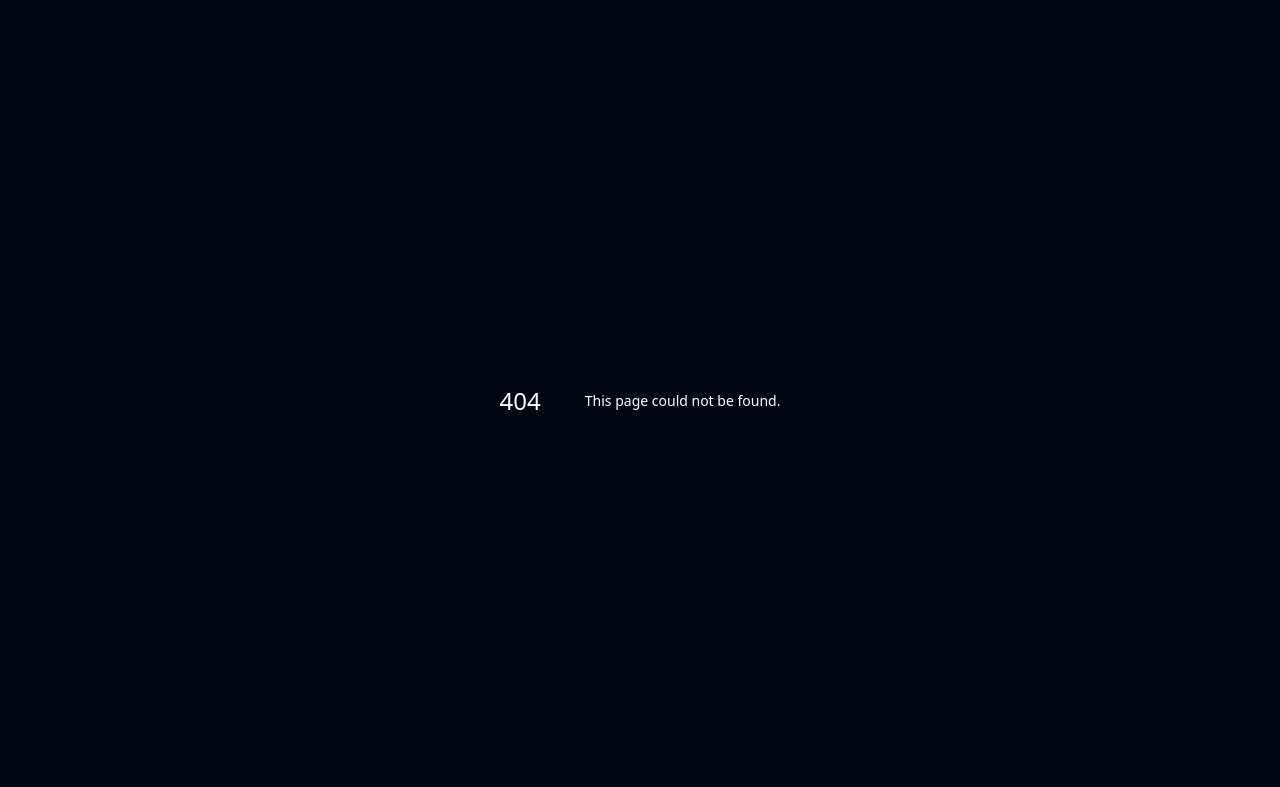
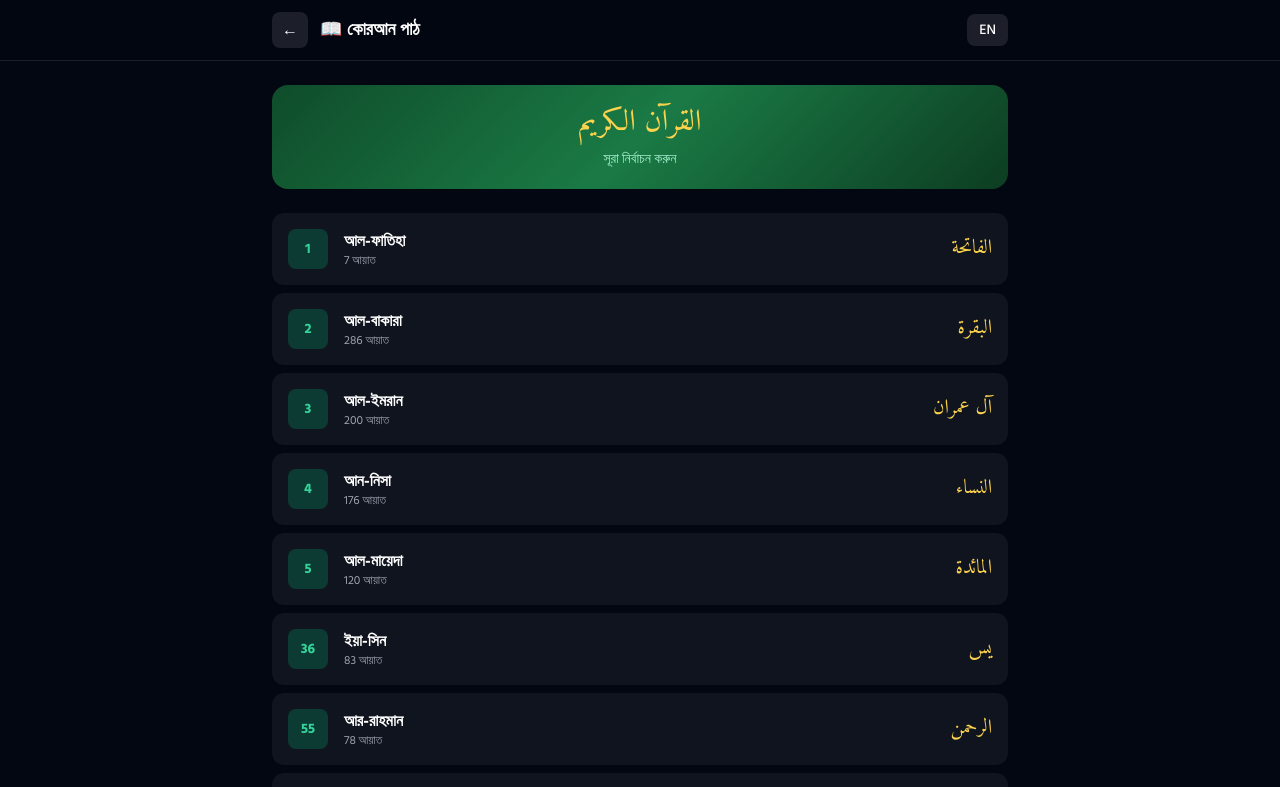
Before and after one commit to muhammadshourov404/nurapp, a Next.js app: page /nurapp/quran in a window 1280 px wide. Before the commit this address had no page. Shown: the top 787 px of the page. Built offline with nearby package versions, Linux system fonts and the light colour scheme.

Commit message:
Create page.js

```diff
--- /dev/null
+++ b/app/quran/page.js
@@ -0,0 +1,188 @@
+'use client'
+
+import { useState, useEffect } from 'react'
+import Link from 'next/link'
+
+const SURAHS = [
+  { number: 1, name: 'আল-ফাতিহা', nameEn: 'Al-Fatihah', arabic: 'الفاتحة', verses: 7 },
+  { number: 2, name: 'আল-বাকারা', nameEn: 'Al-Baqarah', arabic: 'البقرة', verses: 286 },
+  { number: 3, name: 'আল-ইমরান', nameEn: 'Al-Imran', arabic: 'آل عمران', verses: 200 },
+  { number: 4, name: 'আন-নিসা', nameEn: 'An-Nisa', arabic: 'النساء', verses: 176 },
+  { number: 5, name: 'আল-মায়েদা', nameEn: 'Al-Maidah', arabic: 'المائدة', verses: 120 },
+  { number: 36, name: 'ইয়া-সিন', nameEn: 'Ya-Sin', arabic: 'يس', verses: 83 },
+  { number: 55, name: 'আর-রাহমান', nameEn: 'Ar-Rahman', arabic: 'الرحمن', verses: 78 },
+  { number: 56, name: 'আল-ওয়াকিয়া', nameEn: 'Al-Waqiah', arabic: 'الواقعة', verses: 96 },
+  { number: 67, name: 'আল-মুলক', nameEn: 'Al-Mulk', arabic: 'الملك', verses: 30 },
+  { number: 78, name: 'আন-নাবা', nameEn: 'An-Naba', arabic: 'النبأ', verses: 40 },
+  { number: 112, name: 'আল-ইখলাস', nameEn: 'Al-Ikhlas', arabic: 'الإخلاص', verses: 4 },
+  { number: 113, name: 'আল-ফালাক', nameEn: 'Al-Falaq', arabic: 'الفلق', verses: 5 },
+  { number: 114, name: 'আন-নাস', nameEn: 'An-Nas', arabic: 'الناس', verses: 6 },
+]
+
+export default function QuranPage() {
+  const [selectedSurah, setSelectedSurah] = useState(null)
+  const [verses, setVerses] = useState([])
+  const [loading, setLoading] = useState(false)
+  const [lang, setLang] = useState('bn')
+  const [fontSize, setFontSize] = useState('lg')
+
+  const loadSurah = async (surah) => {
+    setSelectedSurah(surah)
+    setLoading(true)
+    setVerses([])
+    try {
+      const [arRes, enRes] = await Promise.all([
+        fetch(`https://api.alquran.cloud/v1/surah/${surah.number}`),
+        fetch(`https://api.alquran.cloud/v1/surah/${surah.number}/en.asad`)
+      ])
+      const arData = await arRes.json()
+      const enData = await enRes.json()
+
+      const combined = arData.data.ayahs.map((ayah, i) => ({
+        number: ayah.numberInSurah,
+        arabic: ayah.text,
+        english: enData.data.ayahs[i]?.text || '',
+      }))
+      setVerses(combined)
+    } catch {
+      setVerses([])
+    }
+    setLoading(false)
+  }
+
+  const arabicFontSize = {
+    sm: 'text-2xl', lg: 'text-3xl', xl: 'text-4xl'
+  }
+
+  return (
+    <main className="min-h-screen bg-gray-950">
+      {/* Header */}
+      <header className="sticky top-0 z-50 bg-gray-950/80 backdrop-blur-xl border-b border-white/10">
+        <div className="max-w-3xl mx-auto px-4 py-3 flex items-center justify-between">
+          <div className="flex items-center gap-3">
+            {selectedSurah ? (
+              <button
+                onClick={() => setSelectedSurah(null)}
+                className="w-9 h-9 rounded-lg bg-white/10 hover:bg-white/20 flex items-center justify-center transition-all"
+              >
+                ←
+              </button>
+            ) : (
+              <Link href="/nurapp" className="w-9 h-9 rounded-lg bg-white/10 hover:bg-white/20 flex items-center justify-center transition-all">
+                ←
+              </Link>
+            )}
+            <h1 className="text-lg font-bold text-white">
+              {selectedSurah
+                ? `${selectedSurah.arabic} — ${lang === 'bn' ? selectedSurah.name : selectedSurah.nameEn}`
+                : (lang === 'bn' ? '📖 কোরআন পাঠ' : '📖 Quran Reader')}
+            </h1>
+          </div>
+          <div className="flex items-center gap-2">
+            {selectedSurah && (
+              <div className="flex gap-1">
+                {['sm', 'lg', 'xl'].map(s => (
+                  <button
+                    key={s}
+                    onClick={() => setFontSize(s)}
+                    className={`w-8 h-8 rounded-lg text-xs font-bold transition-all ${fontSize === s ? 'bg-emerald-600 text-white' : 'bg-white/10 text-gray-400'}`}
+                  >
+                    {s === 'sm' ? 'A' : s === 'lg' ? 'A' : 'A'}
+                  </button>
+                ))}
+              </div>
+            )}
+            <button
+              onClick={() => setLang(lang === 'bn' ? 'en' : 'bn')}
+              className="px-3 py-1.5 rounded-lg bg-white/10 hover:bg-white/20 text-sm font-medium transition-all"
+            >
+              {lang === 'bn' ? 'EN' : 'বাং'}
+            </button>
+          </div>
+        </div>
+      </header>
+
+      <div className="max-w-3xl mx-auto px-4 py-6">
+
+        {!selectedSurah ? (
+          <>
+            {/* Surah List */}
+            <div className="mb-6 rounded-2xl gradient-green p-5 text-center">
+              <p className="font-arabic text-3xl text-amber-300 mb-2">القرآن الكريم</p>
+              <p className="text-emerald-200 text-sm">
+                {lang === 'bn' ? 'সূরা নির্বাচন করুন' : 'Select a Surah to read'}
+              </p>
+            </div>
+
+            <div className="space-y-2">
+              {SURAHS.map((surah) => (
+                <button
+                  key={surah.number}
+                  onClick={() => loadSurah(surah)}
+                  className="w-full rounded-xl bg-white/5 hover:bg-white/10 p-4 flex items-center justify-between transition-all card-hover"
+                >
+                  <div className="flex items-center gap-4">
+                    <div className="w-10 h-10 rounded-lg bg-emerald-600/30 flex items-center justify-center text-emerald-400 font-bold text-sm">
+                      {surah.number}
+                    </div>
+                    <div className="text-left">
+                      <p className="text-white font-bold">
+                        {lang === 'bn' ? surah.name : surah.nameEn}
+                      </p>
+                      <p className="text-gray-400 text-xs">
+                        {lang === 'bn' ? `${surah.verses} আয়াত` : `${surah.verses} verses`}
+                      </p>
+                    </div>
+                  </div>
+                  <p className="font-arabic text-xl text-amber-300">{surah.arabic}</p>
+                </button>
+              ))}
+            </div>
+          </>
+        ) : (
+          <>
+            {loading ? (
+              <div className="text-center py-20">
+                <div className="w-12 h-12 border-4 border-emerald-500 border-t-transparent rounded-full animate-spin mx-auto mb-4"></div>
+                <p className="text-gray-400">{lang === 'bn' ? 'লোড হচ্ছে...' : 'Loading...'}</p>
+              </div>
+            ) : (
+              <div className="space-y-4">
+                {/* Bismillah */}
+                {selectedSurah.number !== 9 && (
+                  <div className="rounded-2xl gradient-green p-5 text-center mb-6">
+                    <p className="font-arabic text-3xl text-amber-300">
+                      بِسْمِ اللَّهِ الرَّحْمَنِ الرَّحِيمِ
+                    </p>
+                  </div>
+                )}
+
+                {verses.map((verse) => (
+                  <div key={verse.number} className="rounded-2xl bg-white/5 p-5 border border-white/10">
+                    {/* Verse Number */}
+                    <div className="flex items-center gap-2 mb-4">
+                      <div className="w-8 h-8 rounded-full bg-emerald-600/40 flex items-center justify-center text-emerald-400 text-xs font-bold">
+                        {verse.number}
+                      </div>
+                      <div className="h-px flex-1 bg-white/10"></div>
+                    </div>
+
+                    {/* Arabic */}
+                    <p className={`font-arabic ${arabicFontSize[fontSize]} text-amber-100 text-right leading-loose mb-4`} dir="rtl">
+                      {verse.arabic}
+                    </p>
+
+                    {/* Translation */}
+                    <p className="text-gray-300 text-sm leading-relaxed border-t border-white/10 pt-3">
+                      {verse.english}
+                    </p>
+                  </div>
+                ))}
+              </div>
+            )}
+          </>
+        )}
+      </div>
+    </main>
+  )
+}
```
